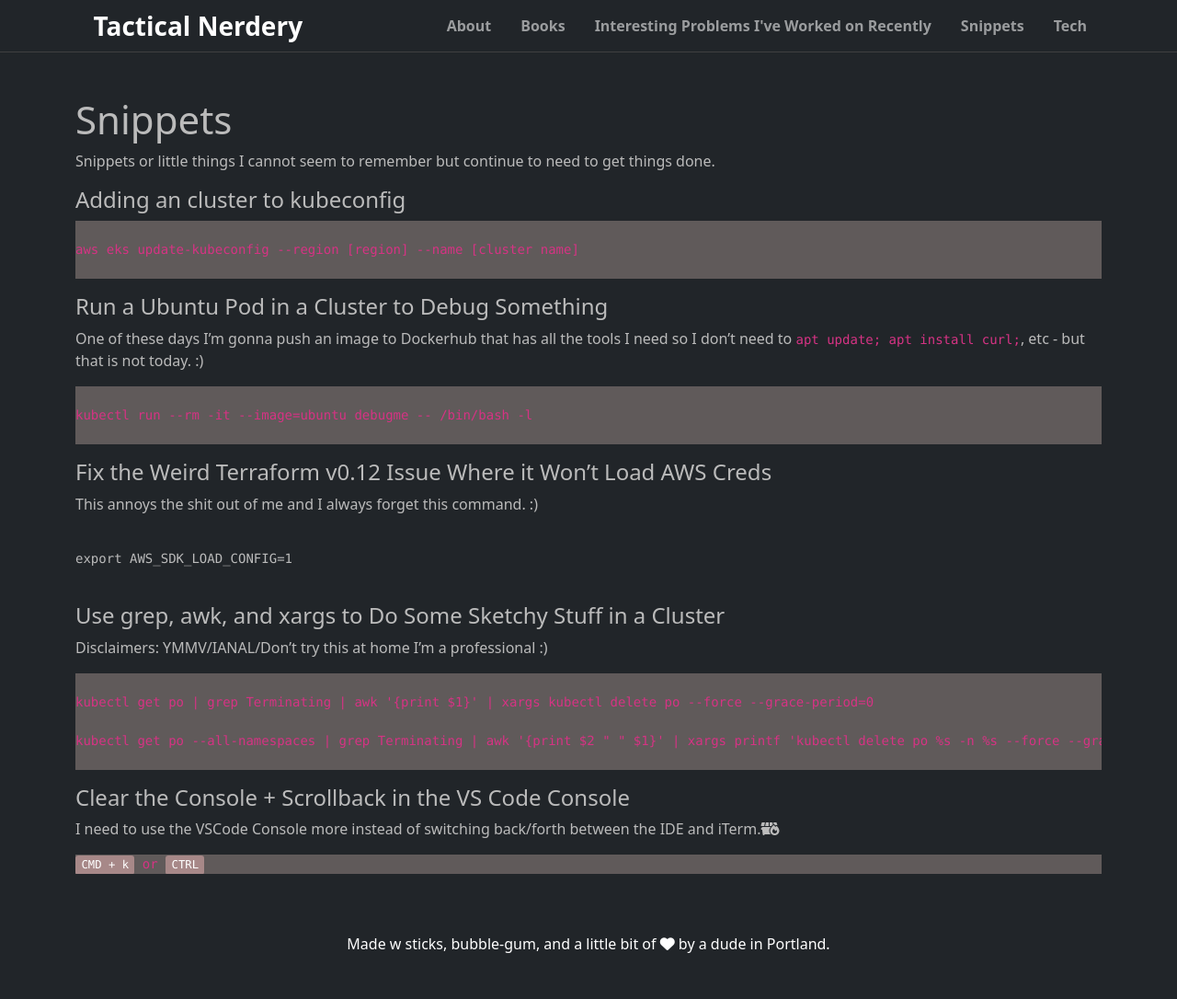
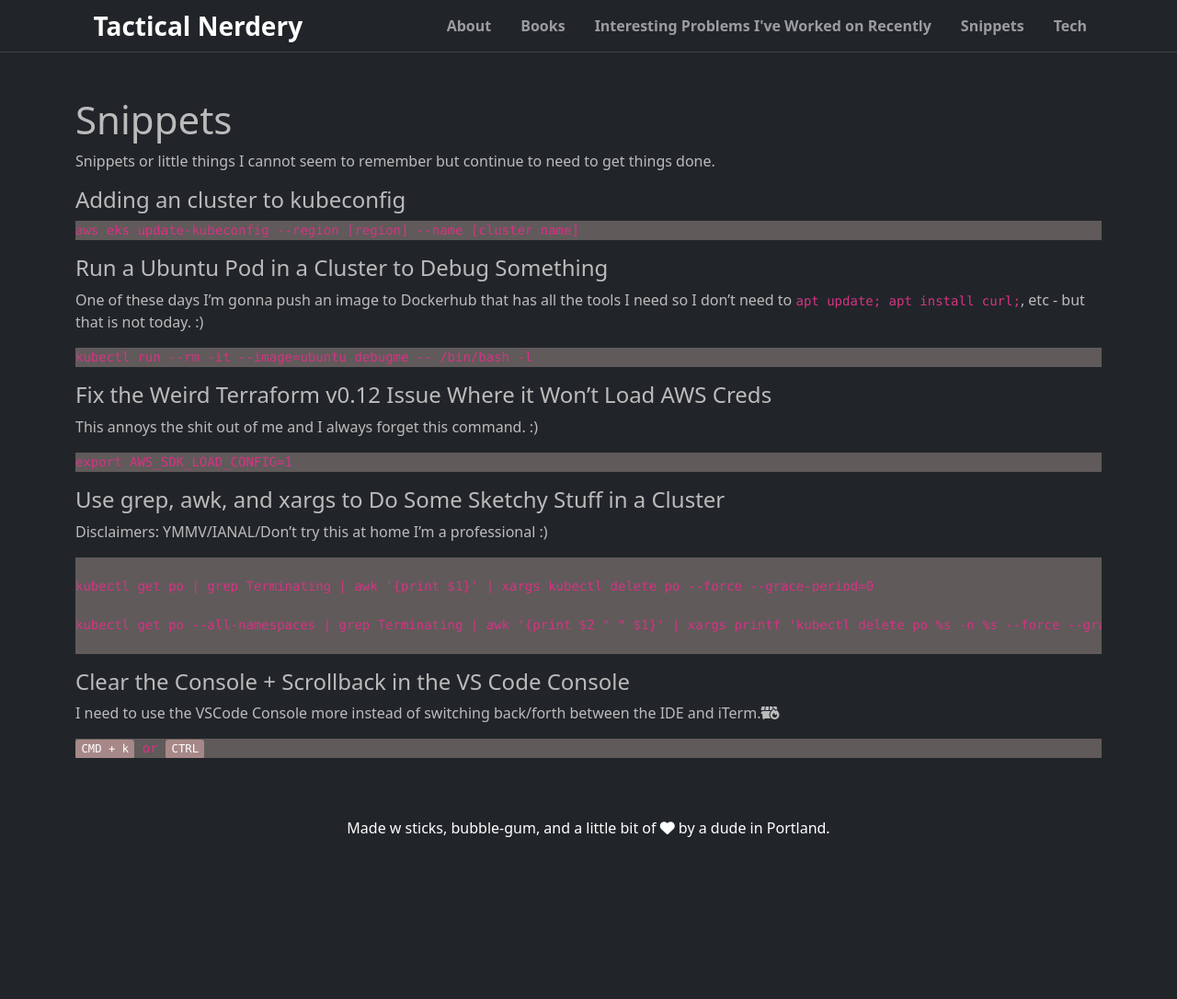
Before and after one commit to rayterrill/tacticalnerdery.com.old, a Jekyll site: the page built from snippets.md, in a window 1280 px wide. Shown: the whole page at 92% size. Built offline with Jekyll 4.4.1, drawn with Linux system fonts in a browser that asks for light colours; nearby versions of some CDN libraries; after the commit the page ends 960 px from its top, so only the background shows below that.

Commit message:
Update snippets.md

```diff
--- a/snippets.md
+++ b/snippets.md
@@ -8,25 +8,19 @@ permalink: /snippets/
 
 #### Adding an cluster to kubeconfig
 <pre class="code">
-<code>
 aws eks update-kubeconfig --region [region] --name [cluster name]
-</code>
 </pre>
 
 #### Run a Ubuntu Pod in a Cluster to Debug Something
 One of these days I'm gonna push an image to Dockerhub that has all the tools I need so I don't need to `apt update; apt install curl;`, etc - but that is not today. :)
 <pre class="code">
-<code>
 kubectl run --rm -it --image=ubuntu debugme -- /bin/bash -l
-</code>
 </pre>
 
 #### Fix the Weird Terraform v0.12 Issue Where it Won't Load AWS Creds
 This annoys the shit out of me and I always forget this command. :)
-<pre>
-<code>
+<pre class=code>
 export AWS_SDK_LOAD_CONFIG=1
-</code>
 </pre>
 
 #### Use grep, awk, and xargs to Do Some Sketchy Stuff in a Cluster
```
